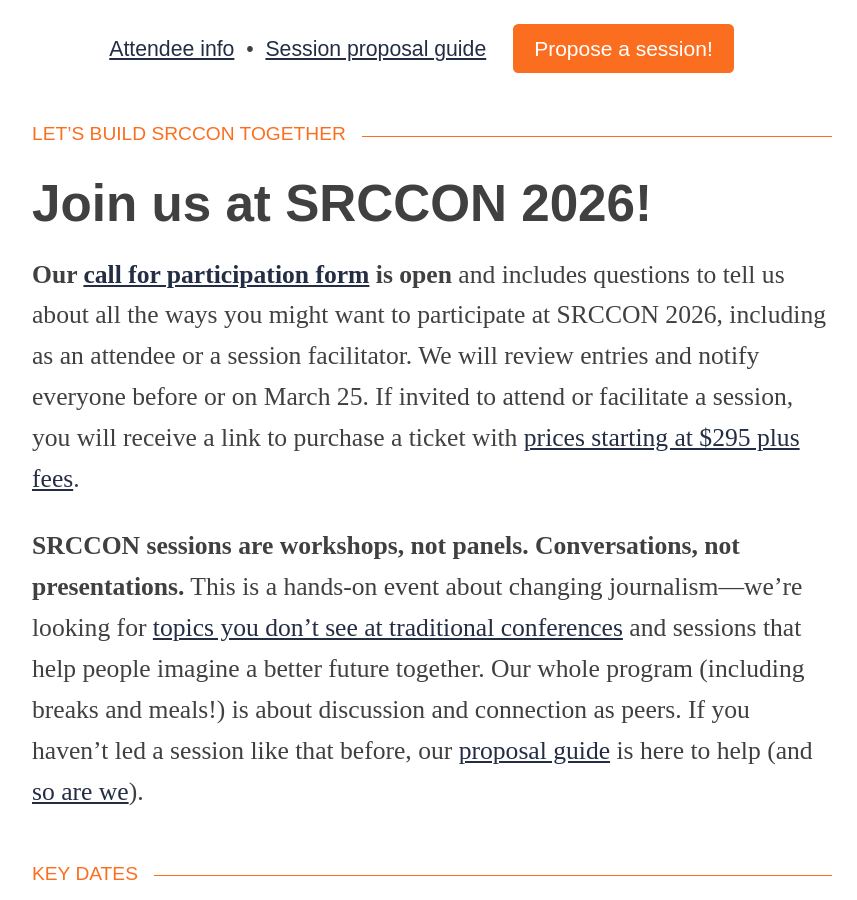
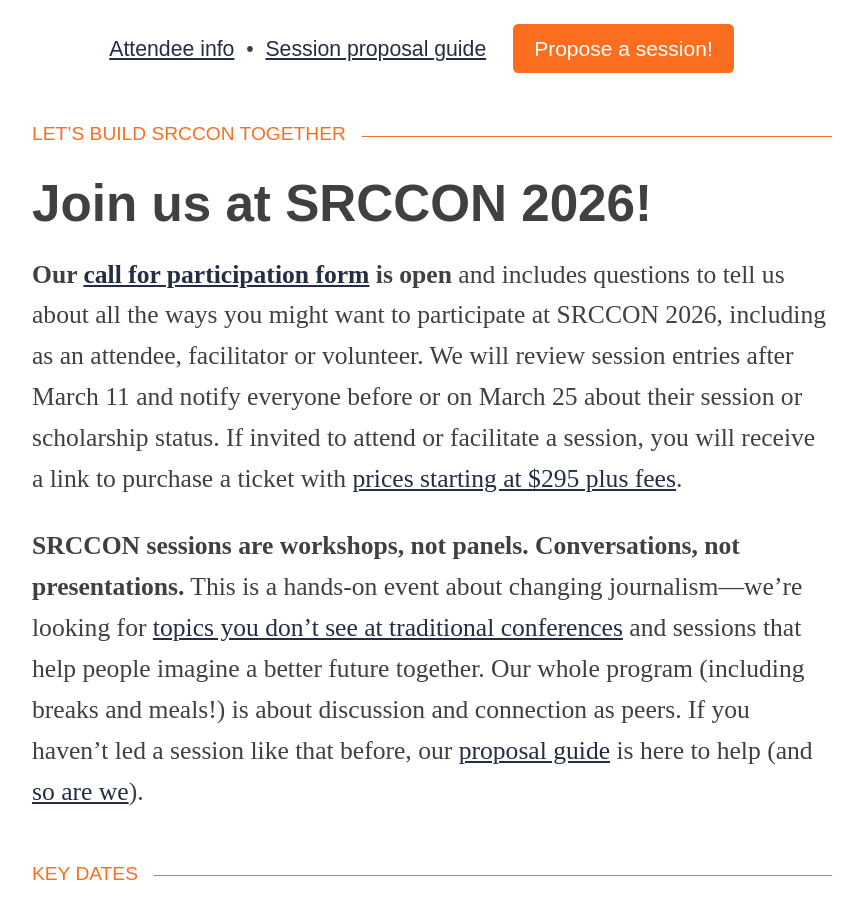
Before and after one commit to OpenNews/srccon-2026, a Jekyll site: the page built from homepage.md, in a window 1280 px wide and 900 px high, scrolled down 771 px. Shown: the whole window, without its empty margins (208-1065 px from the left). Built offline with Jekyll 4.4.1, drawn with Linux system fonts in a browser that asks for light colours; some web fonts are replaced.

Commit message:
cfp updates

```diff
--- a/homepage.md
+++ b/homepage.md
@@ -8,7 +8,7 @@
 # Join us at {{ page.event_name }}! {#join}
 
 {% if page.session_deadline_passed == false %}
-**Our [call for participation form](/participation/form/) is open** and includes questions to tell us about all the ways you might want to participate at {{ page.event_name }}, including as an attendee or a session facilitator. We will review entries and notify everyone before or on {{ page.session_confirm }}. If invited to attend or facilitate a session, you will receive a link to purchase a ticket with [prices starting at {{ page.price_base }} plus fees](/attendees/#tickets).
+**Our [call for participation form](/participation/form/) is open** and includes questions to tell us about all the ways you might want to participate at {{ page.event_name }}, including as an attendee, facilitator or volunteer. We will review session entries after March 11 and notify everyone before or on {{ page.session_confirm }} about their session or scholarship status. If invited to attend or facilitate a session, you will receive a link to purchase a ticket with [prices starting at {{ page.price_base }} plus fees](/attendees/#tickets).
 {% endif %}
 
 **SRCCON sessions are workshops, not panels. Conversations, not presentations.** This is a hands-on event about changing journalism&mdash;we're looking for [topics you don't see at traditional conferences](/sessions/proposal-guide/#what-we-look-for) and sessions that help people imagine a better future together. Our whole program (including breaks and meals!) is about discussion and connection as peers. If you haven't led a session like that before, our [proposal guide](/sessions/proposal-guide/) is here to help (and [so are we](mailto:srccon@opennews.org)).
```
